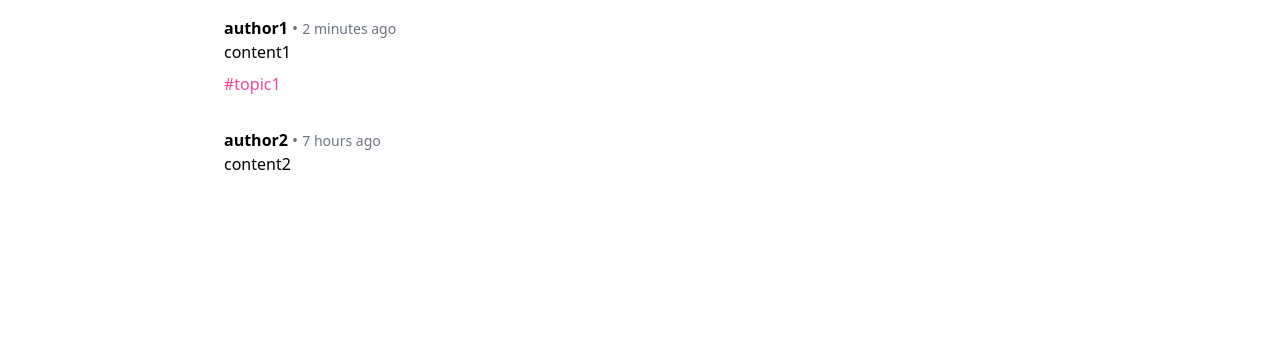
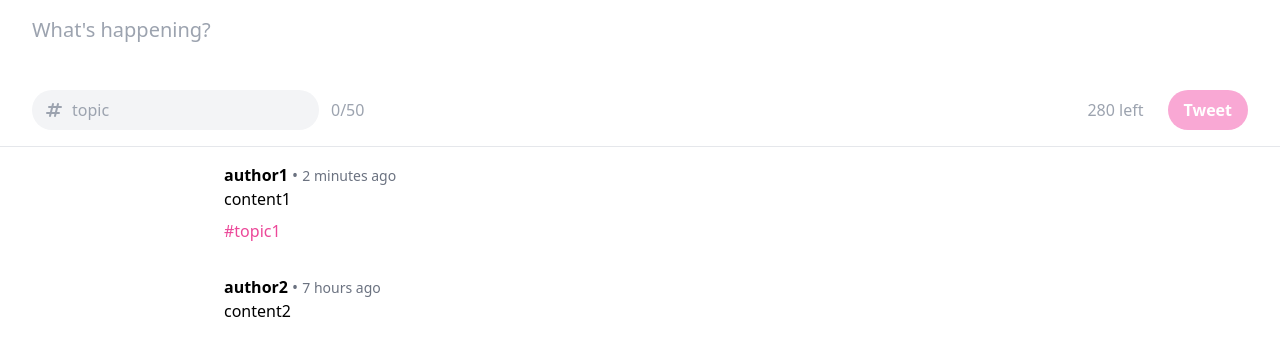
Before and after one commit to pm3512/solana-twitter, a Next.js app in the folder app/: page / in a window 1280 px wide. Shown: the top 356 px of the page. Built offline with nearby package versions, Linux system fonts and the light colour scheme.

Commit message:
added tweet form

```diff
--- /dev/null
+++ b/app/components/tweetForm.tsx
@@ -0,0 +1,108 @@
+import { useState } from "react";
+
+export default function TweetForm(props: { forceTopic?: string }) {
+  const contentCharLimit = 280;
+  const topicCharLimit = 50;
+  const [content, setContent] = useState("");
+  const changeableTopic = props.forceTopic === undefined;
+  const [topic, setTopic] = useState(props.forceTopic ?? "");
+  // TODO: update
+  const hasWallet = true;
+
+  const getCharLimitColor = (length: number, limit: number) => {
+    if (length > limit) {
+      return "text-red-500";
+    }
+    if (limit - length <= 10) {
+      return "text-yellow-500";
+    }
+    return "text-gray-400";
+  };
+
+  const canTweet = () => {
+    return (
+      content.length > 0 &&
+      content.length <= contentCharLimit &&
+      topic.length <= topicCharLimit
+    );
+  };
+
+  return (
+    <>
+      {hasWallet ? (
+        <div className="px-8 py-4 border-b">
+          {/* Content field. */}
+          <textarea
+            className="text-xl w-full focus:outline-none resize-none mb-3"
+            placeholder="What's happening?"
+            value={content}
+            onChange={(content) => setContent(content.target.value)}
+          ></textarea>
+
+          <div className="flex flex-wrap items-center justify-between -m-2">
+            {/* Topic field. */}
+            <div className="flex relative m-2 mr-4">
+              <div>
+                <input
+                  type="text"
+                  placeholder="topic"
+                  className="text-pink-500 rounded-full pl-10 pr-4 py-2 bg-gray-100"
+                  value={topic}
+                  disabled={!changeableTopic}
+                  onChange={(topic) => setTopic(topic.target.value)}
+                />
+              <div className="absolute left-0 inset-y-0 flex pl-3 pr-2">
+                <svg
+                  xmlns="http://www.w3.org/2000/svg"
+                  className={`h-5 w-5 m-auto ${
+                    topic ? "text-pink-500" : "text-gray-400"
+                  }`}
+                  viewBox="0 0 20 20"
+                  fill="currentColor"
+                >
+                  <path
+                    fill-rule="evenodd"
+                    d="M9.243 3.03a1 1 0 01.727 1.213L9.53 6h2.94l.56-2.243a1 1 0 111.94.486L14.53 6H17a1 1 0 110 2h-2.97l-1 4H15a1 1 0 110 2h-2.47l-.56 2.242a1 1 0 11-1.94-.485L10.47 14H7.53l-.56 2.242a1 1 0 11-1.94-.485L5.47 14H3a1 1 0 110-2h2.97l1-4H5a1 1 0 110-2h2.47l.56-2.243a1 1 0 011.213-.727zM9.03 8l-1 4h2.938l1-4H9.031z"
+                    clip-rule="evenodd"
+                  />
+                </svg>
+              </div>
+              </div>
+              <div className="flex pl-3">
+                <div
+                  className={`m-auto ${
+                    getCharLimitColor(topic.length, topicCharLimit)
+                  }`}
+                >
+                  {topic.length}/50
+                </div>
+              </div>
+            </div>
+            <div className="flex items-center space-x-6 m-2 ml-auto">
+              {/* Character limit. */}
+              <div
+                className={getCharLimitColor(content.length, contentCharLimit)}
+              >
+                {contentCharLimit - content.length} left
+              </div>
+
+              {/* Tweet button. */}
+              <button
+                className={`text-white px-4 py-2 rounded-full font-semibold ${
+                  canTweet() ? "bg-pink-500" : "bg-pink-300 cursor-not-allowed"
+                }`}
+                disabled={!canTweet()}
+              >
+                Tweet
+              </button>
+            </div>
+          </div>
+        </div>
+      ) : (
+        <div className="px-8 py-4 bg-gray-50 text-gray-500 text-center border-b">
+          Connect your wallet to start tweeting...
+        </div>
+      )}
+    </>
+  );
+}
--- a/app/pages/index.tsx
+++ b/app/pages/index.tsx
@@ -1,5 +1,6 @@
 import Head from 'next/head'
 import TweetComponent from '../components/tweet';
+import TweetForm from '../components/tweetForm';
 import Tweet from '../types/tweet'
 
 export default function Home() {
@@ -26,17 +27,18 @@ export default function Home() {
 
   return (
     <>
-      <div className="w-full max-w-3xl lg:max-w-4xl mx-auto">
-        <ul className="">
-          {tweetList}
-        </ul>
-      </div>
       <Head>
         <title>Solana Twitter</title>
         <meta name="description" content="Simple twitter clone built with Solana" />
         <meta name="viewport" content="width=device-width, initial-scale=1" />
         <link rel="icon" href="/favicon.ico" />
       </Head>
+      <TweetForm />
+      <div className="w-full max-w-3xl lg:max-w-4xl mx-auto">
+        <ul className="">
+          {tweetList}
+        </ul>
+      </div>
     </>
   )
 }
```
